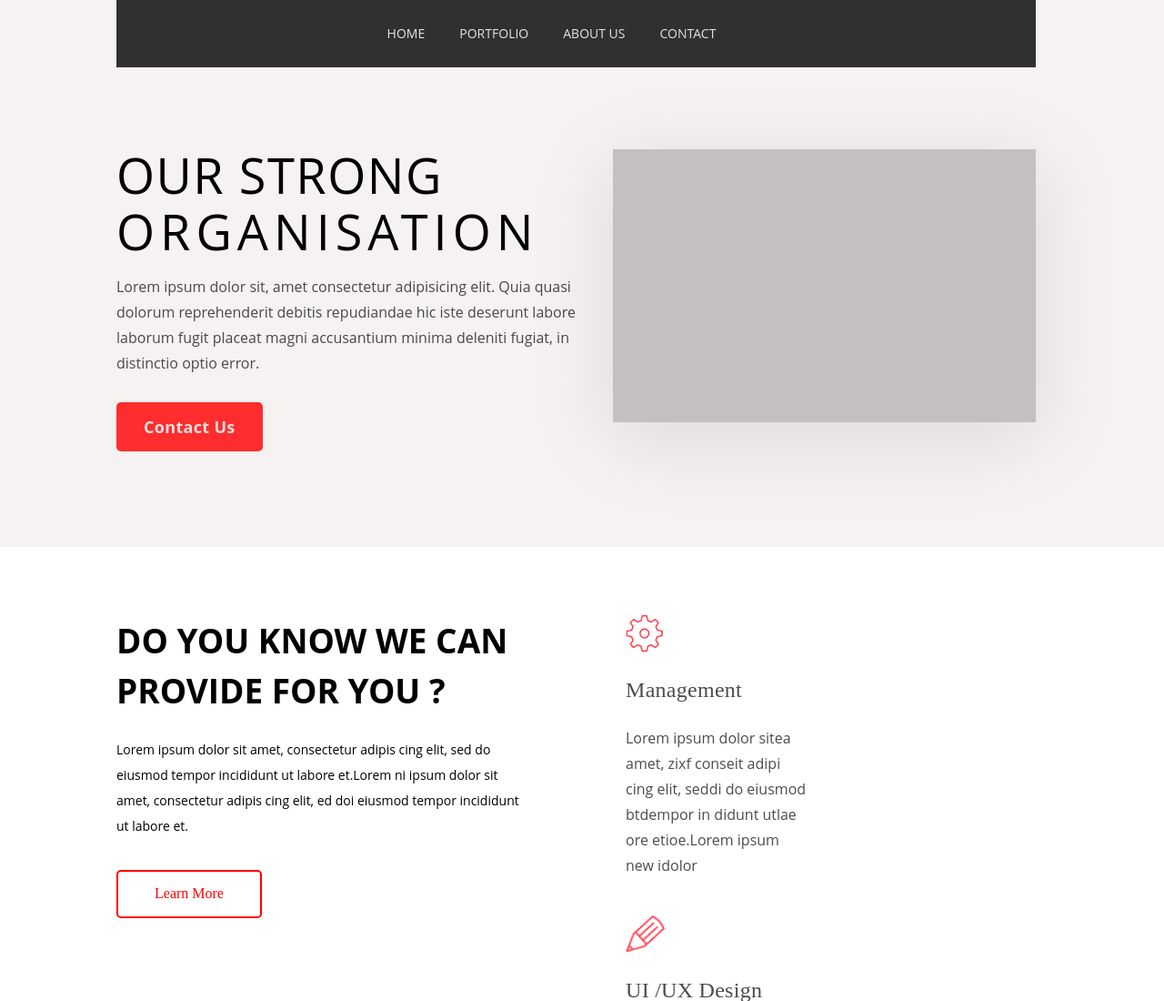
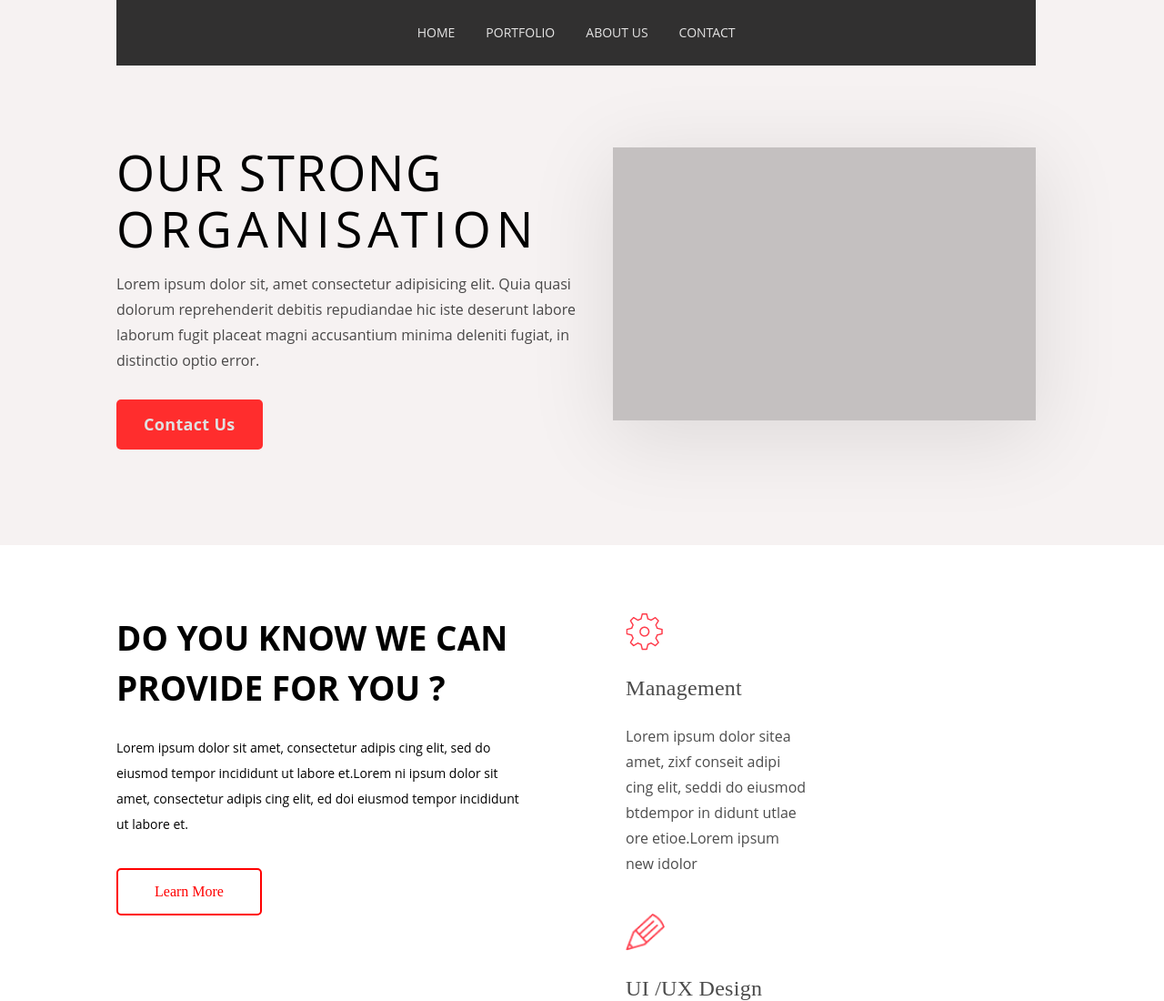
Before and after one commit to Maximuson/bug-free-potato, a plain HTML site: page index.html in a window 1280 px wide. Shown: the top 1100 px of the page at 91% size. Drawn offline with Linux system fonts and the light colour scheme.

Commit message:
Chizazas

```diff
--- a/css/main.css
+++ b/css/main.css
@@ -2,10 +2,7 @@
    margin-left: 10%;
    margin-right: 11%;
 }
-nav {
-    margin: 0 auto;
-    width: 450px;
-}
+
 #second{
     background: #f6f2f2;
     padding-bottom: 85px;
@@ -14,8 +11,12 @@ nav {
 
 
 #first{
+    background: #f6f2f2;
+}
 
-    background: #f6f2f2;
+#first nav {
+    display: flex;
+    justify-content: center;
 }
 
 #first .container {
@@ -23,13 +24,7 @@ nav {
     opacity: 0.8;
 }
 
-#first ul {
-    margin: 0;
-    padding: 0;
-}
-
-#first li {
-    display: inline-block;
+#first a {
     padding: 28px 17px;
 }
 
@@ -45,7 +40,7 @@ nav {
     font-family: "Open Sans" , sans-serif;
 
 }
-#first li:hover {
+#first a:hover {
     background-color: #ff3f40;
 }
 
--- a/index.html
+++ b/index.html
@@ -13,12 +13,10 @@
     <header id="first">
         <section class="container">
             <nav>
-                <ul>
-                    <li><a href="#" class="button-header selected">HOME</a></li>
-                    <li><a href="#" class="button-header">PORTFOLIO</a></li>
-                    <li><a href="#" class="button-header">ABOUT US</a></li>
-                    <li><a href="#" class="button-header">CONTACT</a></li>
-                </ul>
+                <a href="#" class="button-header selected">HOME</a>
+                <a href="#" class="button-header">PORTFOLIO</a>
+                <a href="#" class="button-header">ABOUT US</a>
+                <a href="#" class="button-header">CONTACT</a>
             </nav>
         </section>
     </header>
```
